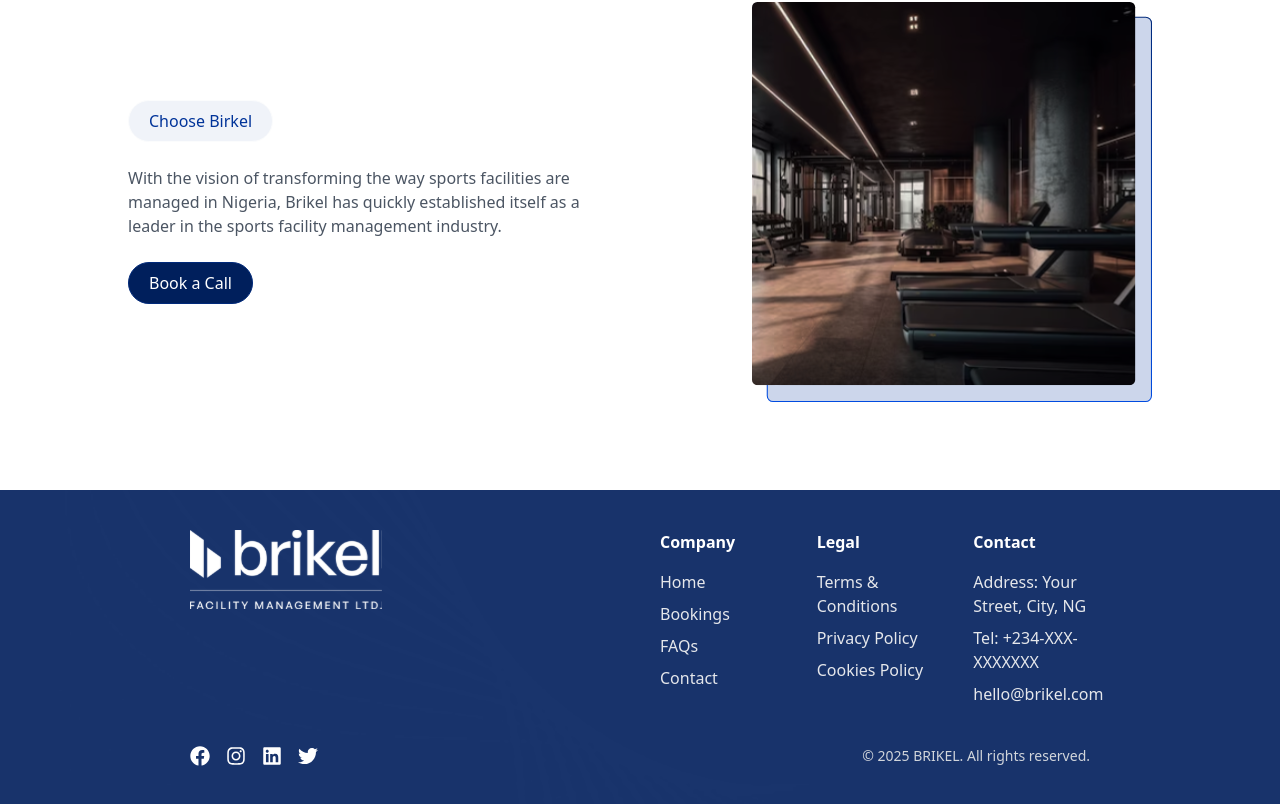
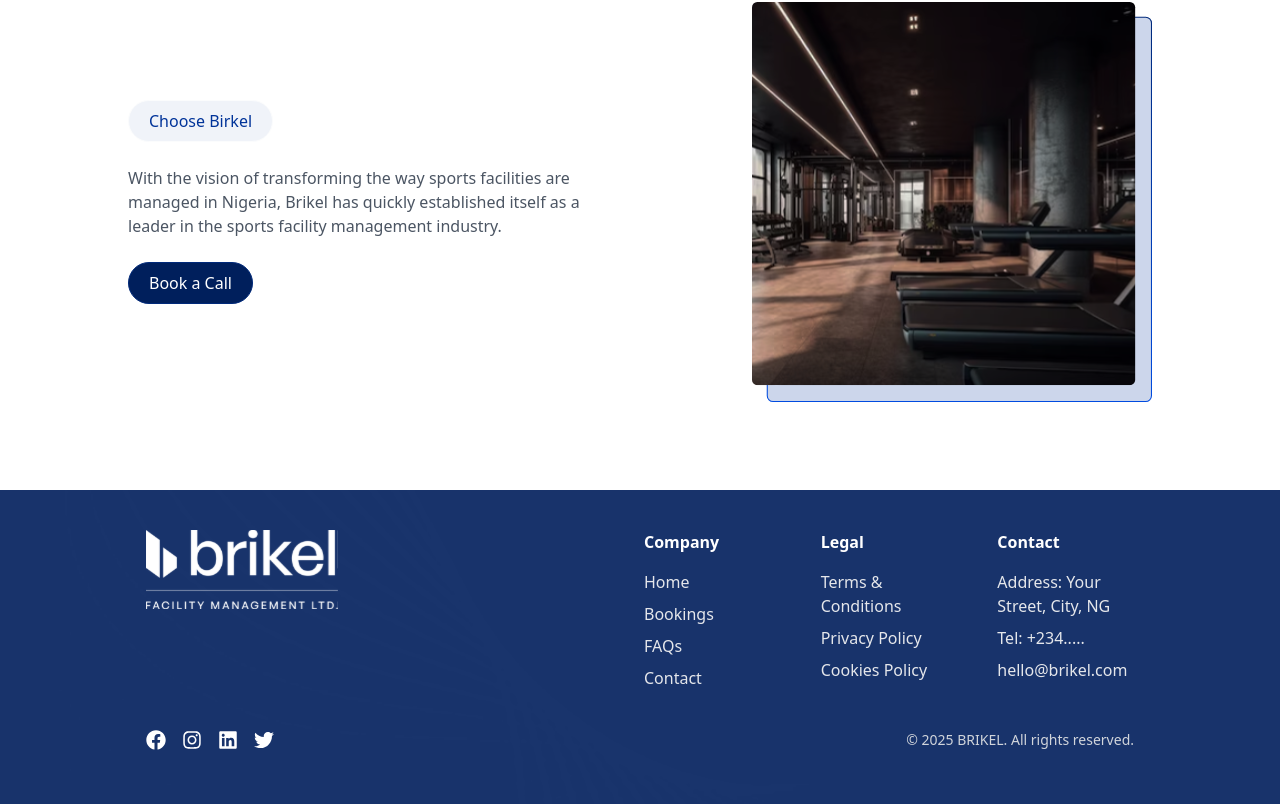
Before and after one commit to Umorenism/birkel-web, a React (Vite) app in the folder Birkels/: page / in a window 1280 px wide. Shown: the part 2736-3540 px from the top of the page. Built offline with nearby package versions, Linux system fonts and the light colour scheme; a web font is replaced by a local one.

Commit message:
first commit

```diff
--- a/Birkels/src/component/Footer.jsx
+++ b/Birkels/src/component/Footer.jsx
@@ -26,14 +26,14 @@ export default function Footer() {
 
   {/* Content */}
   <div className="relative z-10 w-full max-w-[1020px] mx-auto h-full flex flex-col justify-between px-4 py-10">
-    <div className="w-full max-w-[900px] mx-auto grid grid-cols-1 md:grid-cols-2 gap-10 items-start">
+    <div className="w-full max-w-[1010px] mx-auto grid grid-cols-1 md:grid-cols-2 gap-2 items-start">
       {/* Logo Section */}
       <div className="flex justify-center md:justify-start mb-6 md:mb-0">
         <img src={logo} alt="Brikel Logo" className="w-40 sm:w-48" />
       </div>
 
       {/* Links Section */}
-      <div className="w-full grid grid-cols-1 sm:grid-cols-2 md:grid-cols-3 gap-10 text-sm sm:text-base">
+      <div className="w-full grid grid-cols-2 sm:grid-cols-2 md:grid-cols-3 gap-10 text-sm sm:text-base">
         {/* Company */}
         <div className="flex flex-col space-y-2">
           <h2 className="font-semibold text-white mb-2">Company</h2>
@@ -55,14 +55,14 @@ export default function Footer() {
         <div className="flex flex-col space-y-2">
           <h2 className="font-semibold text-white mb-2">Contact</h2>
           <p className="text-gray-200">Address: Your Street, City, NG</p>
-          <p className="text-gray-200">Tel: +234-XXX-XXXXXXX</p>
+          <p className="text-gray-200">Tel: +234.....</p>
           <a href="mailto:hello@brikel.com" className="hover:underline text-gray-200">hello@brikel.com</a>
         </div>
       </div>
     </div>
 
     {/* Social + Copyright */}
-    <div className="relative z-10 mt-10 w-full max-w-[900px] mx-auto flex flex-col md:flex-row justify-between items-center gap-4">
+    <div className="relative z-10 mt-10 w-full max-w-[1010px] mx-auto flex flex-col md:flex-row justify-between items-center gap-4">
       <div className="flex space-x-4 text-xl text-white">
         <FaFacebook className="hover:text-gray-300 transition" />
         <FaInstagram className="hover:text-gray-300 transition" />
```
